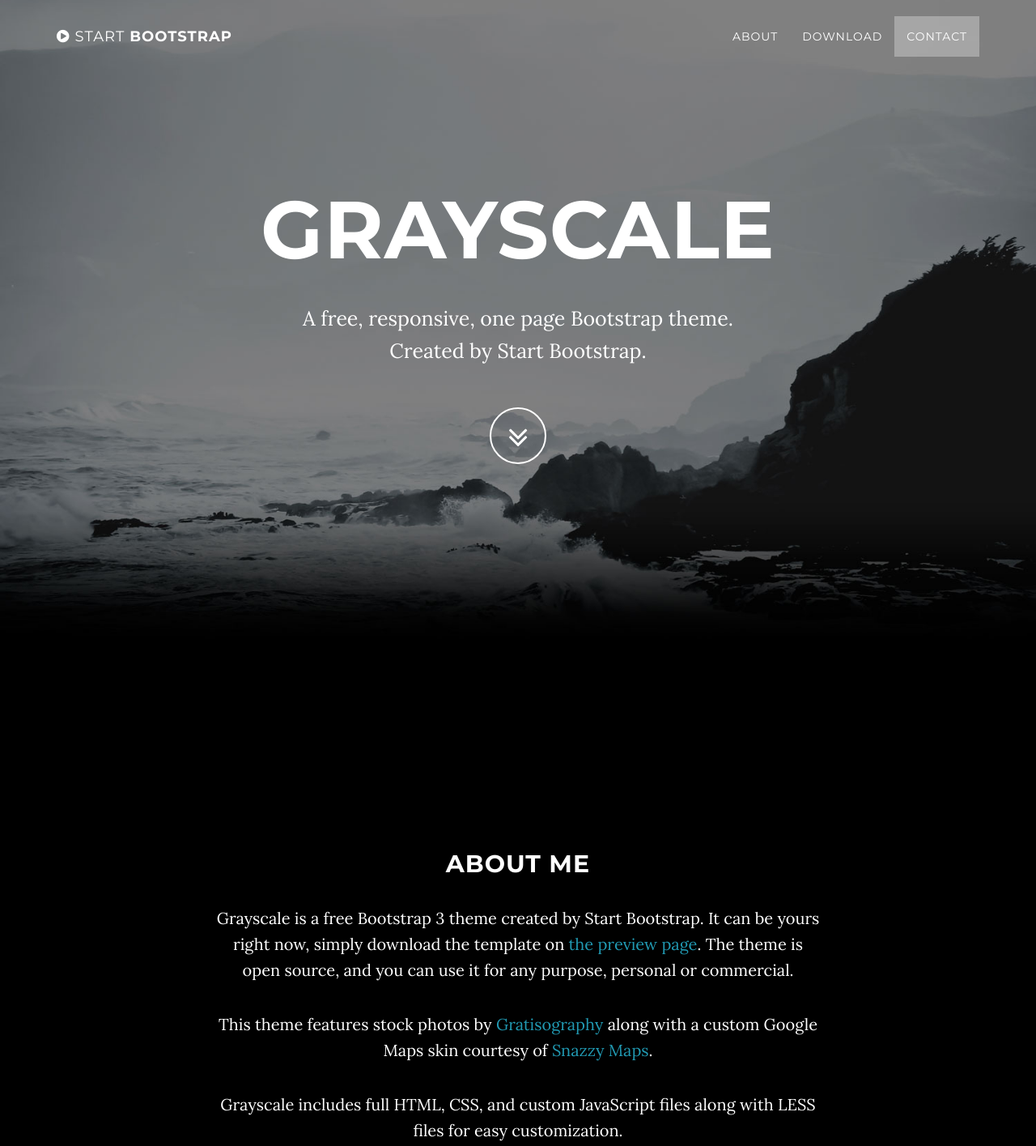
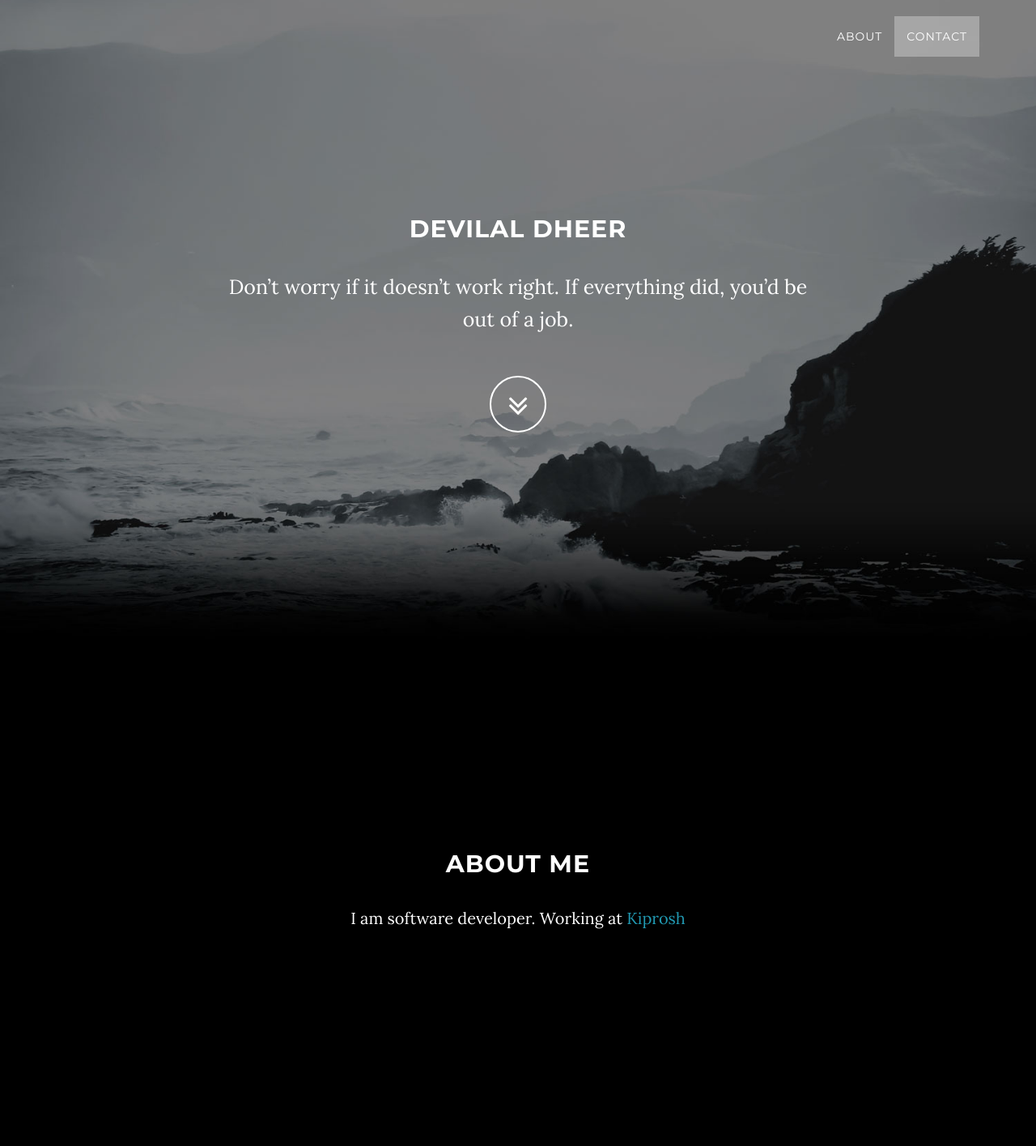
Before and after one commit to DevilalDheer/Shwone, a plain HTML site: page Shwoneapp/index.html in a window 1280 px wide. Shown: the top 1415 px of the page at 81% size. Drawn offline with Linux system fonts and the light colour scheme; some packages are replaced by stand-ins of ours.

Commit message:
update about page

```diff
--- a/Shwoneapp/index.html
+++ b/Shwoneapp/index.html
@@ -40,9 +40,9 @@
                 <button type="button" class="navbar-toggle" data-toggle="collapse" data-target=".navbar-main-collapse">
                     <i class="fa fa-bars"></i>
                 </button>
-                <a class="navbar-brand page-scroll" href="#page-top">
+  <!--               <a class="navbar-brand page-scroll" href="#page-top">
                     <i class="fa fa-play-circle"></i>  <span class="light">Start</span> Bootstrap
-                </a>
+                </a> -->
             </div>
 
             <!-- Collect the nav links, forms, and other content for toggling -->
@@ -55,9 +55,9 @@
                     <li>
                         <a class="page-scroll" href="#about">About</a>
                     </li>
-                    <li>
+     <!--                <li>
                         <a class="page-scroll" href="#download">Download</a>
-                    </li>
+                    </li> -->
                     <li>
                         <a class="page-scroll" href="#contact">Contact</a>
                     </li>
@@ -74,8 +74,8 @@
             <div class="container">
                 <div class="row">
                     <div class="col-md-8 col-md-offset-2">
-                        <h1 class="brand-heading">Grayscale</h1>
-                        <p class="intro-text">A free, responsive, one page Bootstrap theme.<br>Created by Start Bootstrap.</p>
+                        <h2 class="">Devilal Dheer</h2>
+                        <p class="intro-text">Don’t worry if it doesn’t work right. If everything did, you’d be out of a job.<br></p>
                         <a href="#about" class="btn btn-circle page-scroll">
                             <i class="fa fa-angle-double-down animated"></i>
                         </a>
@@ -90,15 +90,13 @@
         <div class="row">
             <div class="col-lg-8 col-lg-offset-2">
                 <h2>About Me</h2>
-                <p>Grayscale is a free Bootstrap 3 theme created by Start Bootstrap. It can be yours right now, simply download the template on <a href="http://startbootstrap.com/template-overviews/grayscale/">the preview page</a>. The theme is open source, and you can use it for any purpose, personal or commercial.</p>
-                <p>This theme features stock photos by <a href="http://gratisography.com/">Gratisography</a> along with a custom Google Maps skin courtesy of <a href="http://snazzymaps.com/">Snazzy Maps</a>.</p>
-                <p>Grayscale includes full HTML, CSS, and custom JavaScript files along with LESS files for easy customization.</p>
+                <p>I am software developer. Working at <a href="http://kiprosh.com/">Kiprosh</a></p
             </div>
         </div>
     </section>
 
     <!-- Download Section -->
-    <section id="download" class="content-section text-center">
+<!--     <section id="download" class="content-section text-center">
         <div class="download-section">
             <div class="container">
                 <div class="col-lg-8 col-lg-offset-2">
@@ -108,7 +106,7 @@
                 </div>
             </div>
         </div>
-    </section>
+    </section> -->
 
     <!-- Contact Section -->
     <section id="contact" class="container content-section text-center">
```
